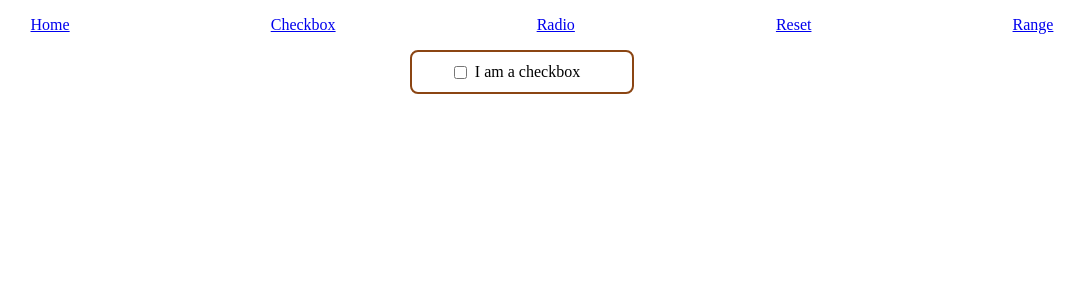
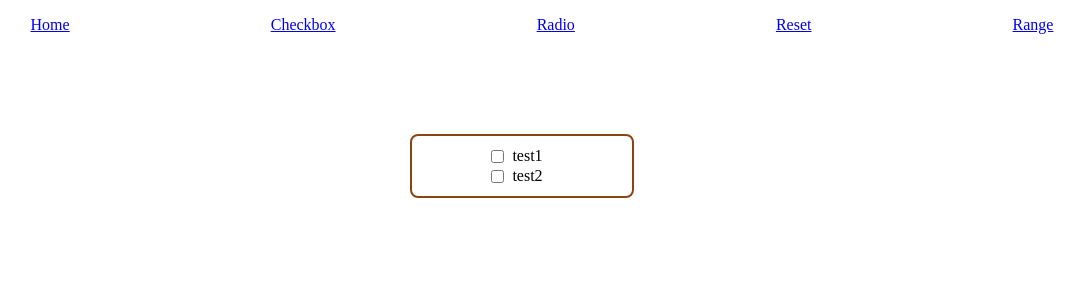
Before and after one commit to somecallmetim/toms-train-app-component-library, a React (Vite) app: page /checkbox in a window 1280 px wide. Shown: the top 300 px of the page, without its empty margins (118-1202 px from the left). Built offline with nearby package versions, Linux system fonts and the light colour scheme.

Commit message:
simple checkbox complete

```diff
--- a/src/components/Checkbox.jsx
+++ b/src/components/Checkbox.jsx
@@ -1,8 +1,21 @@
-function Checkbox() {
+/* eslint-disable react/prop-types */
+function Checkbox({ checkbox }) {
+
   return (
-    <div className="formBox">
-      <input style={{marginLeft: "-10px", verticalAlign: "middle"}} type="checkbox" name="test" id="test" />
-      <label style={{paddingLeft: "5px", verticalAlign: "middle"}} htmlFor="test">I am a checkbox</label>
+    <div>
+      <input
+        style={{ marginLeft: "-10px", verticalAlign: "middle" }}
+        type="checkbox"
+        name={checkbox.name}
+        id={checkbox.id}
+        onChange={checkbox.function}
+      />
+      <label
+        style={{ paddingLeft: "5px", verticalAlign: "middle" }}
+        htmlFor="test"
+      >
+        {checkbox.text}
+      </label>
     </div>
   );
 }
--- /dev/null
+++ b/src/components/CheckboxArea.jsx
@@ -0,0 +1,14 @@
+import Checkbox from "./Checkbox";
+
+/* eslint-disable react/prop-types */
+function CheckboxArea({ arrayOfCheckboxes }) {
+  return (
+    <div className="formBox">
+      {arrayOfCheckboxes.map((checkbox) => (
+        <Checkbox key={checkbox.id} checkbox={checkbox} />
+      ))}
+    </div>
+  );
+}
+
+export default CheckboxArea;
--- /dev/null
+++ b/src/components/CheckboxExample.jsx
@@ -0,0 +1,37 @@
+import CheckboxArea from "./CheckboxArea";
+
+function functionOne(e) {
+  if(e.target.checked){
+    window.alert("one checked")
+  } else {
+    window.alert("one unchecked")
+  }
+}
+
+function functionTwo(e) {
+  if(e.target.checked){
+    window.alert("two checked")
+  } else {
+    window.alert("two unchecked")
+  }
+}
+
+function CheckboxExample() {
+  const checkbox1 = {
+    name: "test1",
+    id: "test1",
+    text: "test1",
+    function: functionOne,
+  };
+
+  const checkbox2 = {
+    name: "test2",
+    id: "test2",
+    text: "test2",
+    function: functionTwo,
+  };
+
+  return <CheckboxArea arrayOfCheckboxes={[checkbox1, checkbox2]}/>;
+}
+
+export default CheckboxExample;
--- a/src/index.css
+++ b/src/index.css
@@ -16,4 +16,5 @@
 .displayBoxForFormComponents {
     display: flex;
     justify-content: center;
+    margin-top: 100px;
 }
--- a/src/pages/FormComponent.jsx
+++ b/src/pages/FormComponent.jsx
@@ -1,6 +1,6 @@
 /* eslint-disable react/prop-types */
 /* eslint-disable no-undef */
-import Checkbox from "../components/Checkbox";
+import CheckboxExample from "../components/CheckboxExample";
 import Radio from "../components/Radio";
 import Range from "../components/Range";
 import Reset from "../components/Reset";
@@ -9,7 +9,7 @@ function FormComponent({ formComponent }) {
   function componentBuilder(testvar) {
     switch (testvar) {
       case "checkbox":
-        return <Checkbox />;
+        return <CheckboxExample />;
       case "radio":
         return <Radio />;
       case "range":
```
